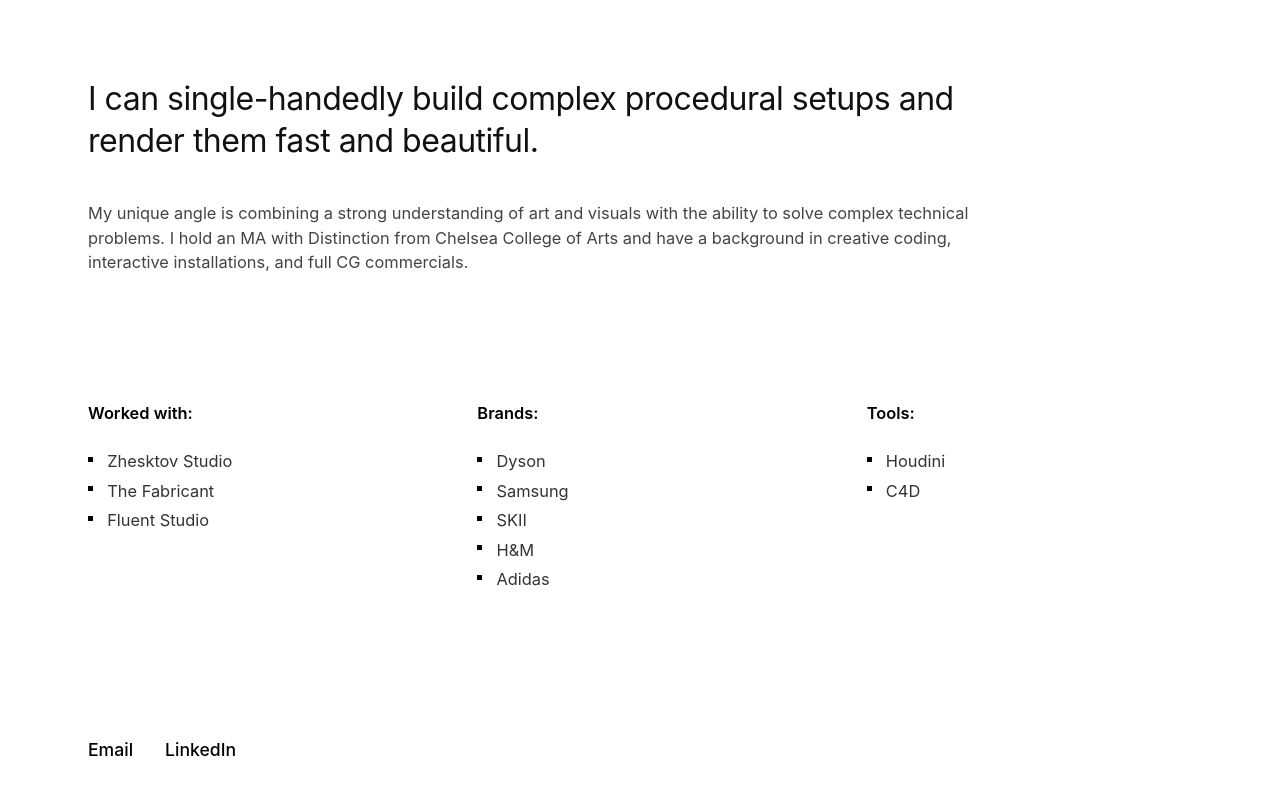
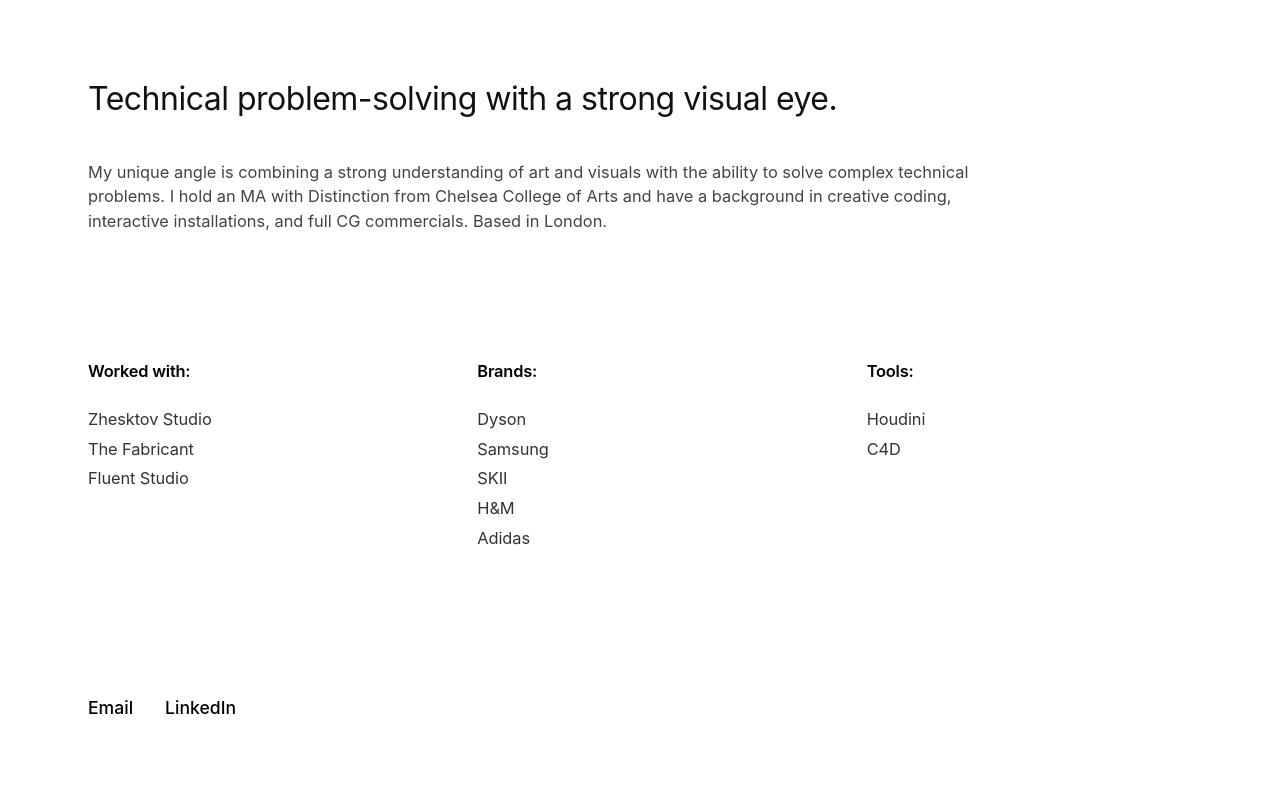
Before and after one commit to Nikitasavxyz/Porfolio, a plain HTML site: page index.html in a window 1280 px wide. Shown: the part 802-1596 px from the top of the page. Drawn offline with Linux system fonts and the light colour scheme.

Commit message:
Update index.html

```diff
--- a/index.html
+++ b/index.html
@@ -122,28 +122,20 @@
             font-weight: 600;
             color: #000000;
             margin-bottom: 1.5rem;
+            letter-spacing: -0.2px; /* Прижали буквы для аккуратности */
         }
 
         .exp-list {
             font-size: 1.025rem;
             line-height: 1.8;
             color: #333333;
-            list-style: none;
+            list-style: none; /* Убрали дефолтные маркеры */
         }
 
         .exp-list li {
             position: relative;
-            padding-left: 1.2rem;
-        }
-
-        .exp-list li::before {
-            content: "";
-            position: absolute;
-            left: 0;
-            top: 0.6rem;
-            width: 5px;
-            height: 5px;
-            background-color: #000000;
+            padding-left: 0; /* Выровняли текст строго по левому краю */
+            letter-spacing: -0.1px;
         }
 
         /* Контакты */
@@ -175,7 +167,6 @@
                 top: 1.5rem;
             }
 
-            /* Пропорция 16/9 убирает кроп, видео адаптируется строго по ширине экрана */
             .hero-section {
                 width: 100vw;
                 height: auto;
@@ -192,7 +183,6 @@
                 object-fit: cover;
             }
 
-            /* Оптимизация типографики под мобильный экран */
             .about-section {
                 padding: 2rem 1.5rem 1.5rem 1.5rem;
             }
@@ -201,7 +191,7 @@
                 font-size: 1.2rem;
                 line-height: 1.35;
                 margin-bottom: 1.2rem;
-                letter-spacing: -0.1px;
+                letter-spacing: -0.2px;
             }
 
             .about-subtext {
@@ -219,11 +209,16 @@
             .exp-column h3 {
                 font-size: 1.1rem;
                 margin-bottom: 0.8rem;
+                letter-spacing: -0.1px;
             }
 
             .exp-list {
                 font-size: 0.95rem;
                 line-height: 1.6;
+            }
+
+            .exp-list li {
+                padding-left: 0;
             }
 
             .footer-section {
@@ -255,10 +250,10 @@
     <!-- Секция 2: Текст манифеста -->
     <section id="info" class="about-section">
         <h1 class="about-text">
-            I can single-handedly build complex procedural setups and render them fast and beautiful.
+            Technical problem-solving with a strong visual eye.
         </h1>
         <p class="about-subtext">
-            My unique angle is combining a strong understanding of art and visuals with the ability to solve complex technical problems. I hold an MA with Distinction from Chelsea College of Arts and have a background in creative coding, interactive installations, and full CG commercials.
+            My unique angle is combining a strong understanding of art and visuals with the ability to solve complex technical problems. I hold an MA with Distinction from Chelsea College of Arts and have a background in creative coding, interactive installations, and full CG commercials. Based in London.
         </p>
     </section>
 
```
